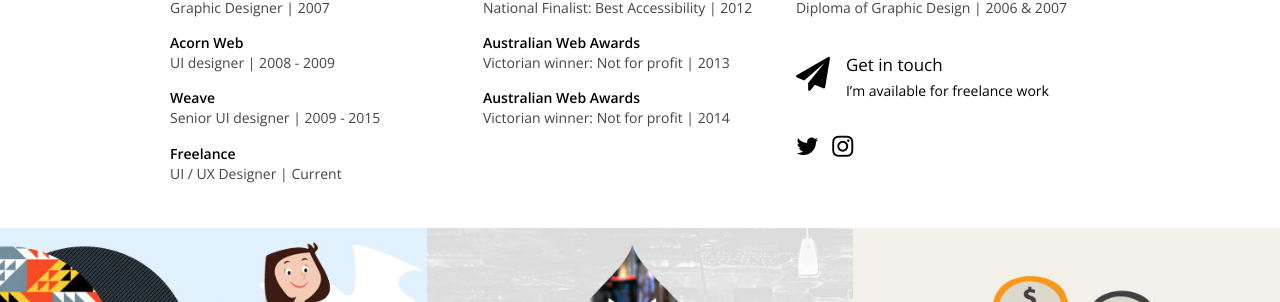
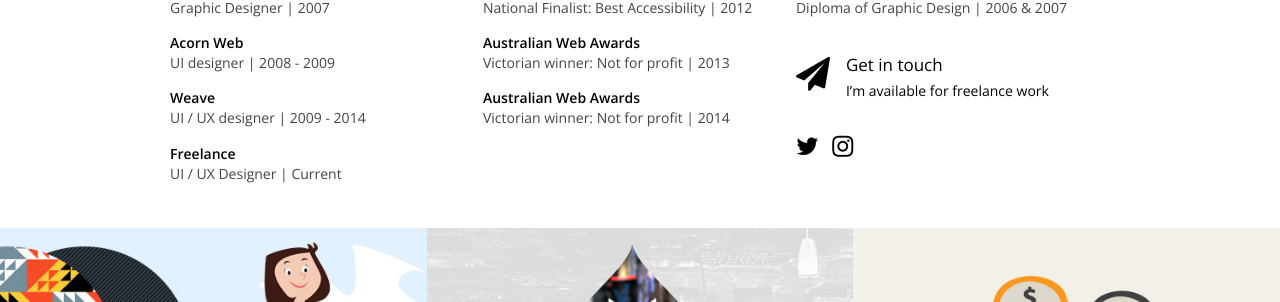
Before and after one commit to marinulon/marinulon.github.io, a Jekyll site: the page built from index.html, in a window 1280 px wide and 900 px high, scrolled down 1344 px. Shown: the part 152-454 px from the top of the window. Built offline with Jekyll 4.4.1, drawn with Linux system fonts in a browser that asks for light colours; nearby versions of some CDN libraries; Markdown is read by kramdown in place of the engine named in the settings; the list of posts is cut into pages by our own code.

Commit message:
Update index.html

```diff
--- a/index.html
+++ b/index.html
@@ -90,7 +90,7 @@
         <p>UI designer | 2008 - 2009</p>
 
         <h4>Weave</h4>
-        <p>Senior UI designer  | 2009 - 2015</p>
+        <p>UI / UX designer  | 2009 - 2014</p>
 
         <h4>Freelance</h4>
         <p>UI / UX Designer | Current</p>
```
